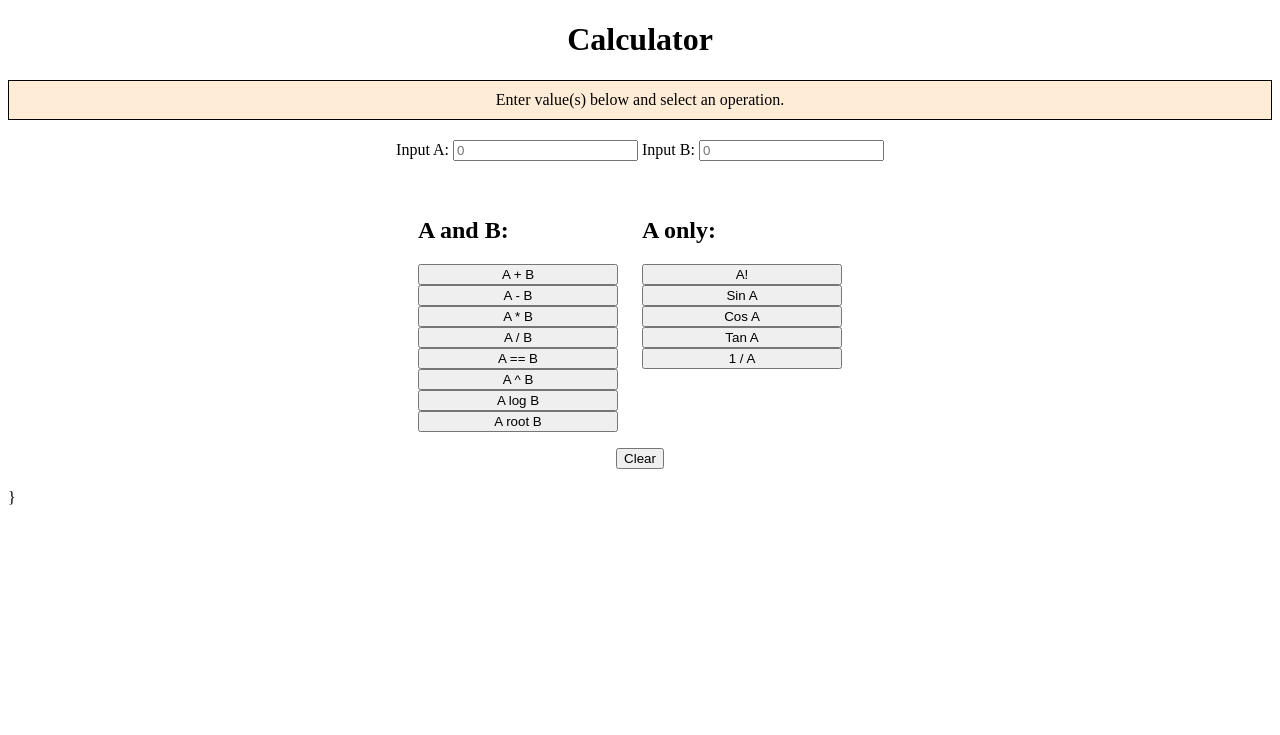
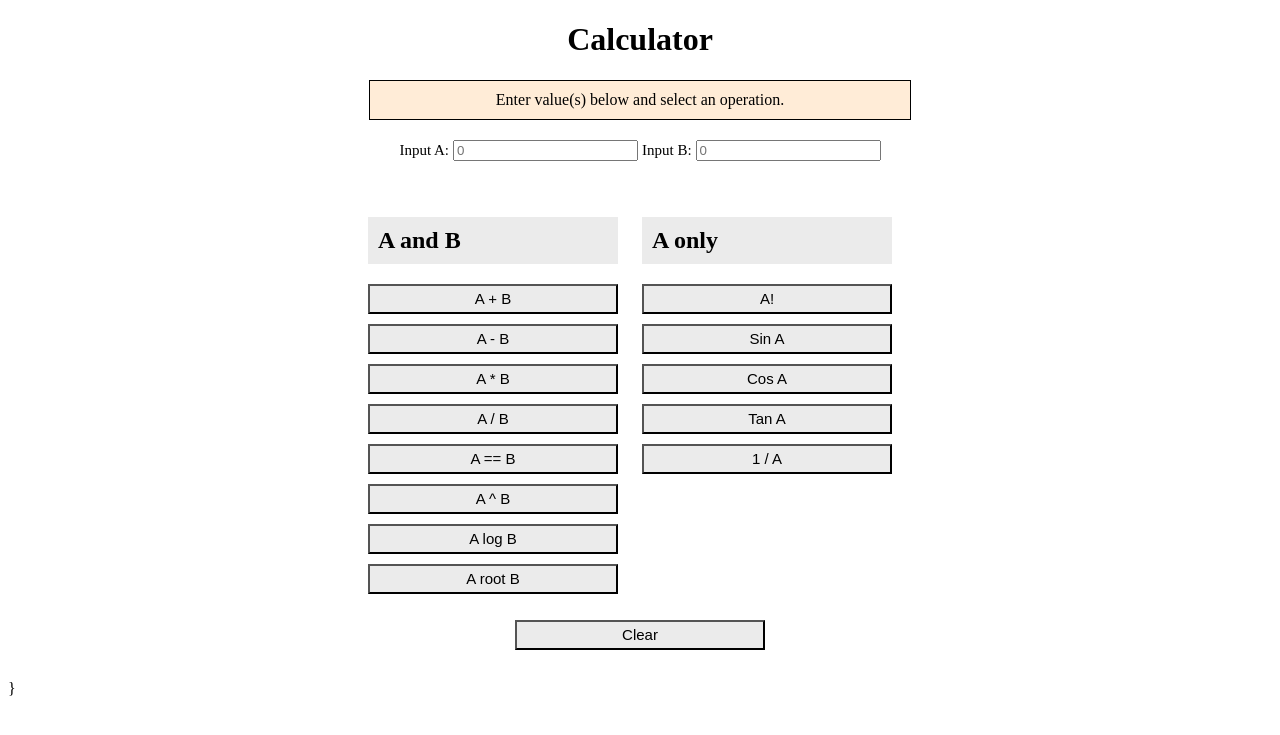
Before and after one commit to itswindee/SWE-3643-Project, a Flask app: page / in a window 1280 px wide. Shown: the top 735 px of the page. Run offline with Flask 3, Linux system fonts and the light colour scheme.

Commit message:
polished the UI formatting more, the only thing i need to figure out is how to get the text box color to turn into red if the user provides an invalid input

```diff
--- a/src/templates/index.html
+++ b/src/templates/index.html
@@ -10,6 +10,24 @@
             display: inline-block;
             text-align: left;
             margin-bottom: 20px;
+        }
+        .section-text {
+         background-color: #EBEBEB;
+         color: #000000;
+            padding: 10px;
+        }
+        .clear-button {
+            width: 250px;
+            height: 30px;
+            background-color: #EBEBEB;
+            color: #000000;
+            margin-bottom: 10px;
+            font-size: 15px;
+        }
+        label {
+            font-size: 15px;
+            width: 150px;
+            height: 50px;
         }
         .operation-lists {
             text-align: center;
@@ -25,16 +43,21 @@
         .error-message {
             color: red;
         }
-
         .operator-button {
-            width: 200px;
+            width: 250px;
+            height: 30px;
+            background-color: #EBEBEB;
+            color: #000000;
+            margin-bottom: 10px;
+            font-size: 15px;
         }
         .info-box {
             background-color: #FFECD7;
             color: #000000;
             border: 1px solid #000000;
             padding: 10px;
-            margin-bottom: 20px;
+            margin: 0 auto 20px;
+            max-width: 520px;
         }
         .start-state {
         background-color: #FFECD7;
@@ -65,7 +88,7 @@
 
         <div class="operation-lists">
             <ul class="operation-list">
-                <h2>A and B:</h2>
+                <h2 class="section-text">A and B</h2>
                 <li><button class="operator-button" onclick="calculate('+')">A + B</button></li>
                 <li><button class="operator-button" onclick="calculate('-')">A - B</button></li>
                 <li><button class="operator-button" onclick="calculate('*')">A * B</button></li>
@@ -76,7 +99,7 @@
                 <li><button class="operator-button" onclick="calculate('root')">A root B</button></li>
             </ul>
             <ul class="operation-list">
-                <h2>A only:</h2>
+                <h2 class="section-text">A only</h2>
                 <li><button class="operator-button" onclick="calculate('factorial')">A!</button></li>
                 <li><button class="operator-button" onclick="calculate('sin')">Sin A</button></li>
                 <li><button class="operator-button" onclick="calculate('cos')">Cos A</button></li>
@@ -86,7 +109,8 @@
         </div>
 
         <div class="calculator-form">
-            <button onclick="clearInputs()">Clear</button>
+            <button class="clear-button" onclick="clearInputs()">Clear</button>
+
         </div>
 
         <div id="result"></div>
```
